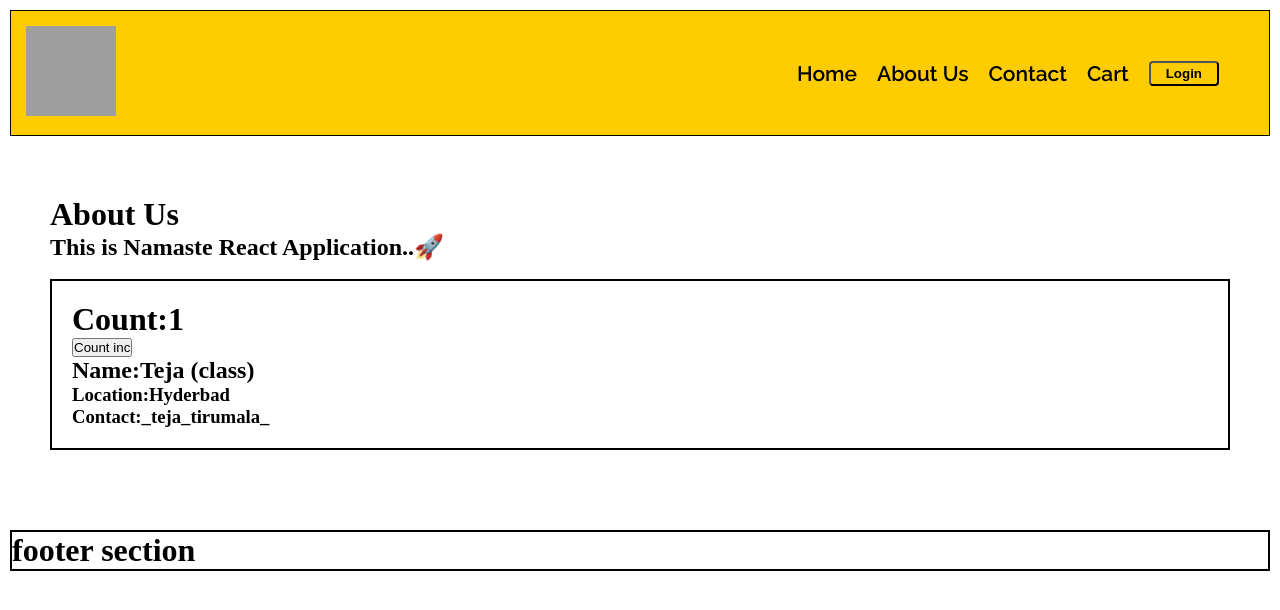
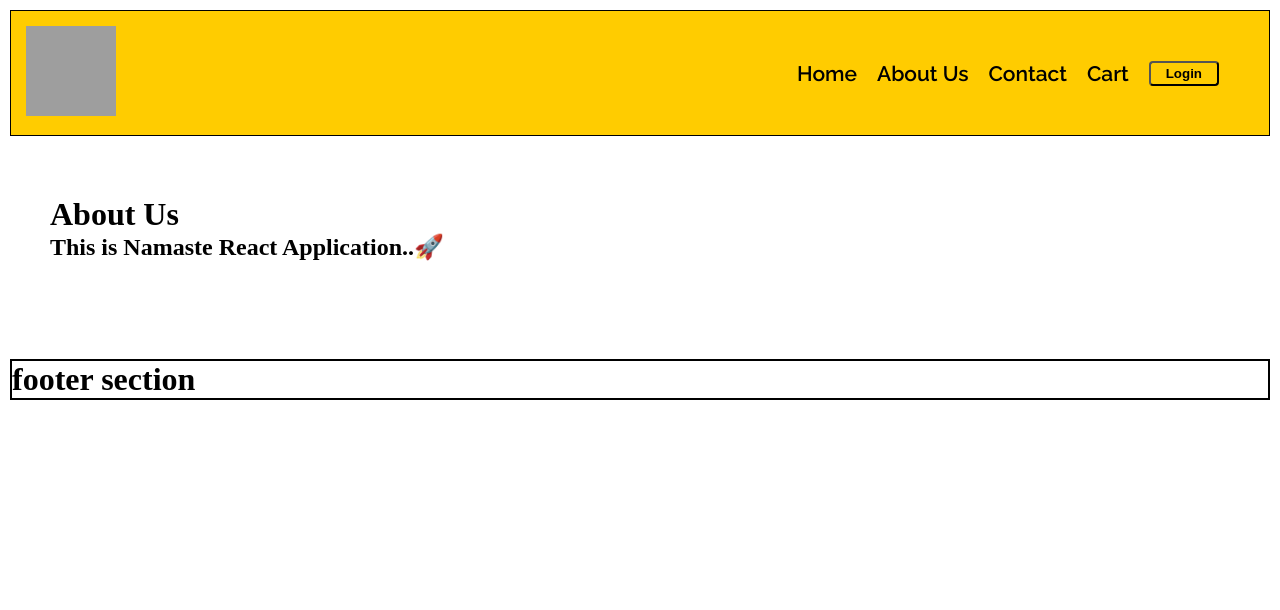
Before and after one commit to tirumalateja19/React, a React (Vite) app: page /about in a window 1280 px wide. Shown: the top 610 px of the page. Built offline with nearby package versions, Linux system fonts and the light colour scheme; grey boxes are pictures that could not be loaded.

Commit message:
ep-8 End..

```diff
--- a/src/components/About.js
+++ b/src/components/About.js
@@ -3,21 +3,22 @@ import UserClass from "./UserClass";
 import React from "react";
 class About extends React.Component {
   constructor(props) {
-    console.log("Parent Constructor");
+    // console.log("Parent Constructor");
     super(props);
   }
   componentDidMount() {
-    console.log("Parent Mount");
+    // console.log("Parent Mount");
   }
   render() {
-    console.log("Parent Render");
+    // console.log("Parent Render");
 
     return (
       <div id="About-container">
         <h1>About Us</h1>
         <h2>This is Namaste React Application..🚀</h2>
         <br />
-        <UserClass name={"Teja (class)"} contact={"_teja_tirumala_"} />
+        {/* <UserClass /> */}
+        {/* <User /> */}
       </div>
     );
   }
--- a/src/components/Contact.js
+++ b/src/components/Contact.js
@@ -1,9 +1,24 @@
-const Contact = () => {
+import { Component } from "react";
+class Contact extends Component {
+  constructor(props) {
+    super(props);
+  }
+  componentDidMount() {
+    this.timer = setInterval(() => {
+      console.log("Namaste OP 🚀 of contact");
+    }, 1000);
+  }
+  componentWillUnmount() {
+    clearInterval(this.timer);
+    console.log("Unmounted");
+  }
+  render() {
     return (
       <div id="contact-container">
         <h1>Contact</h1>
         <h2>For more details:xxxxxxxxxx</h2>
       </div>
     );
-};
+  }
+}
 export default Contact;
--- a/src/components/Header.js
+++ b/src/components/Header.js
@@ -5,9 +5,9 @@ import "/index.css";
 
 const Header = () => {
   const [btnName, setBtnName] = useState("Login");
-  console.log("header rendered");
+  // console.log("header rendered");
   useEffect(() => {
-    console.log("useEffect called!");
+    // console.log("useEffect called!");
   }, []);
 
   return (
--- a/src/components/User.js
+++ b/src/components/User.js
@@ -1,17 +1,15 @@
-import { useState } from "react";
+import { useEffect } from "react";
 
-const User = (props) => {
-  const [count] = useState(0);
-  const [count2] = useState(1);
-  const { name, contact } = props;
-  return (
-    <div id="UserDetails">
-      <h2>Name:{name}</h2>
-      <h3>Location:Hyderbad </h3>
-      <h3>Count:{count}</h3>
-      <h3>Count2:{count2}</h3>
-      <h3>Contact:{contact}</h3>
-    </div>
-  );
+const User = () => {
+  useEffect(() => {
+    const intervalId = setInterval(() => {
+      console.log("Namaste OP 🚀 of user");
+    }, 1000);
+    return () => {
+      clearInterval(intervalId);
+      console.log("UseEffext return");
+    };
+  }, []);
+  return console.log("Rendered");
 };
 export default User;
--- a/src/components/UserClass.js
+++ b/src/components/UserClass.js
@@ -2,36 +2,36 @@ import React from "react";
 
 class UserClass extends React.Component {
   constructor(props) {
-    console.log("Child Constructor");
     super(props);
     this.state = {
-      count: 1,
-      count2: 3,
+      userInfo: {
+        name: "Dummy",
+        login: "Dummy",
+      },
     };
+    // console.log(this.state.userInfo.name + "Constructor");
   }
-  componentDidMount() {
-    console.log("Child Mount");
+  async componentDidMount() {
+    // console.log(this.state.userInfo.name + "Mount");
+
+    const data = await fetch(" https://api.github.com/users/tirumalateja19");
+    const json = await data.json();
+    this.setState({
+      userInfo: json,
+    });
+    console.log(json);
+  }
+  componentWillUnmount() {
+    // console.log("Component will Unmount");
   }
   render() {
-    console.log("Child Render");
-    const { name, contact } = this.props;
-    const { count, count2 } = this.state;
+    const { name, login } = this.state.userInfo;
+    // console.log(this.state.userInfo.name + " Render");
+    // debugger;
     return (
       <div id="UserDetails">
-        <h1>Count:{count}</h1>
-        <button
-          onClick={() => {
-            this.setState({
-              count: this.state.count + 1,
-            });
-          }}
-        >
-          Count inc
-        </button>
         <h2>Name:{name}</h2>
-        <h3>Location:Hyderbad</h3>
-
-        <h3>Contact:{contact}</h3>
+        <h3>Login:{login}</h3>
       </div>
     );
   }
```
Also changed, not shown: 1 other file (tests, documents, lock files or other folders). Lines whose indentation alone changed are shown as unchanged.
